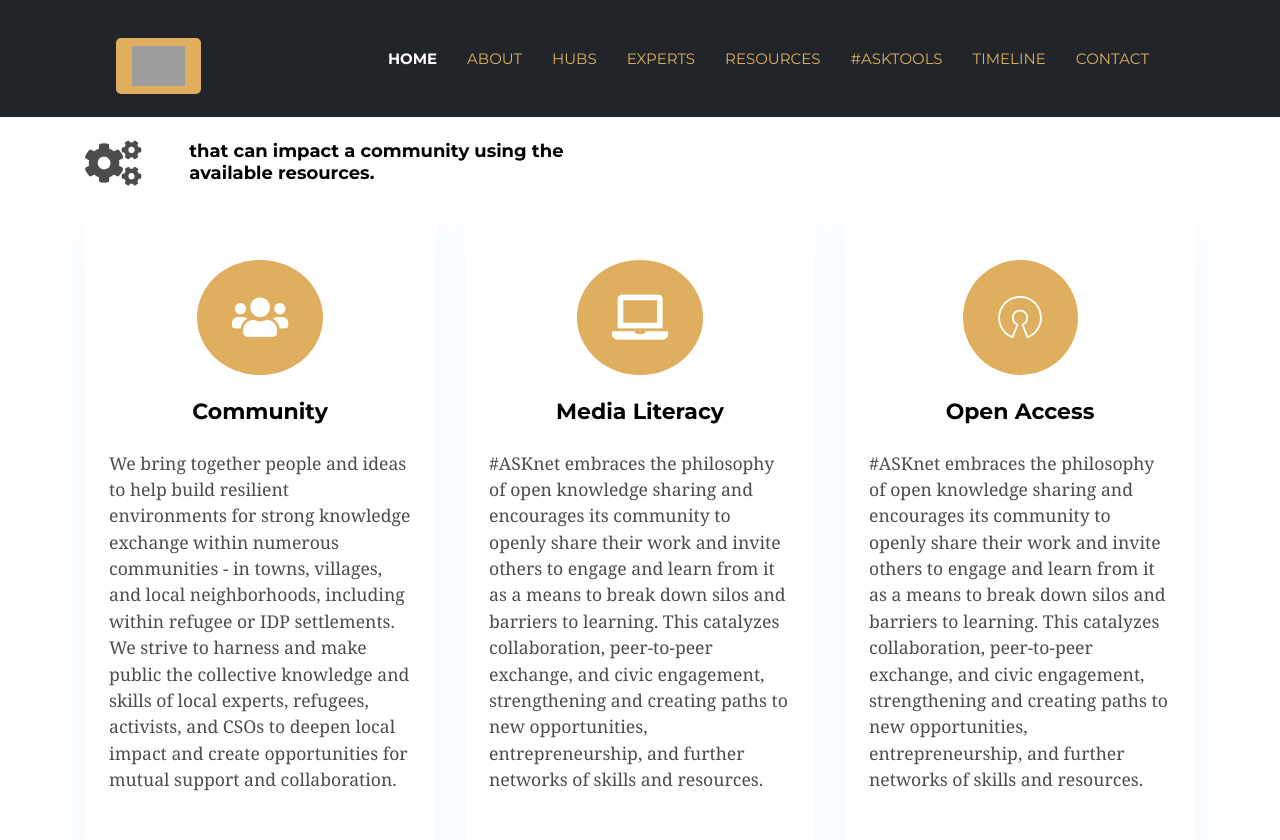
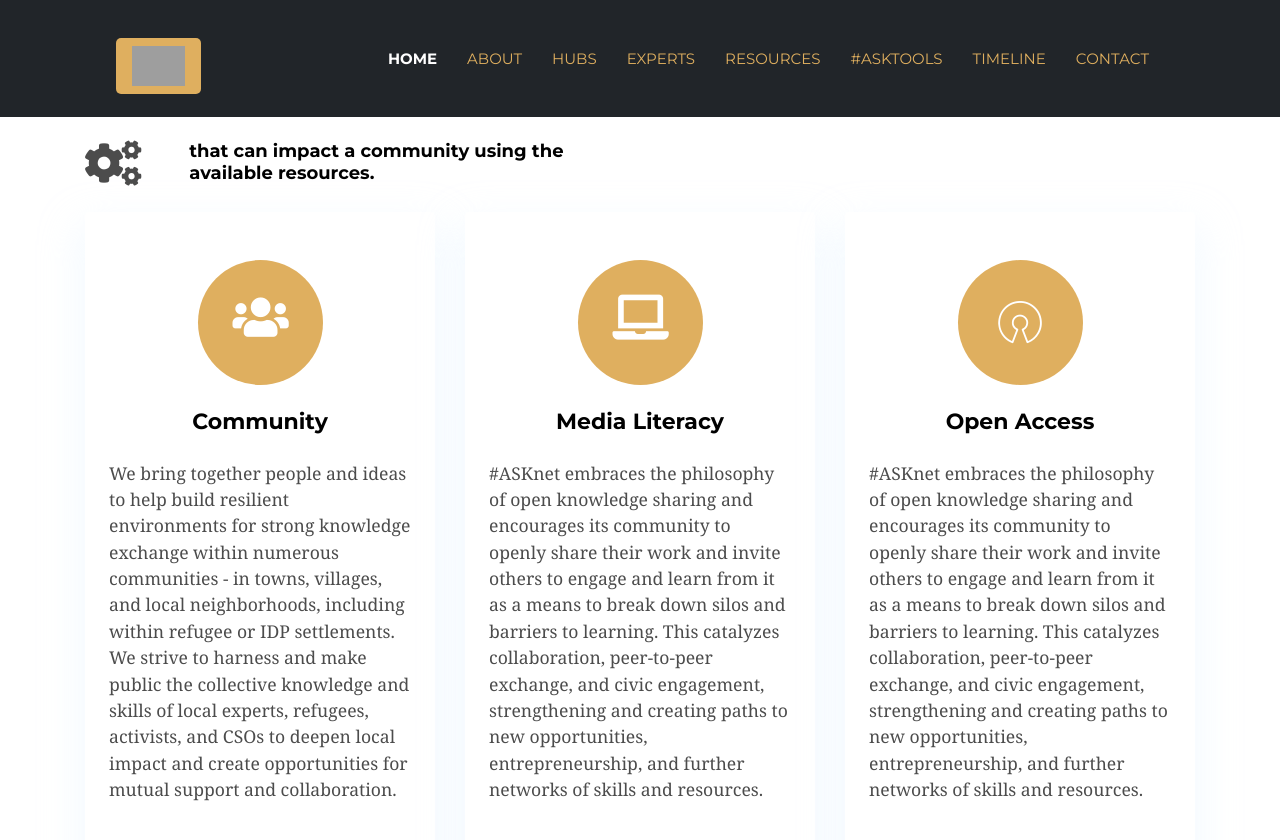
Before and after one commit to ASKnetCommunity/ASKnet.Community, a Jekyll site: the page built from index.html, in a window 1280 px wide and 900 px high, scrolled down 1287 px. Shown: the top 840 px of the window. Built offline with Jekyll 4.4.1, drawn with Linux system fonts in a browser that asks for light colours.

Commit message:
fixed oval icon problem in about section

```diff
--- a/assets/scss/_common.scss
+++ b/assets/scss/_common.scss
@@ -245,7 +245,16 @@ a:hover {
   border-radius: 100%;
   color: $white;
   text-align: center;
+  width: 125px;
+  height: 125px;
+  &::after {
+    display: inline-block;
+    vertical-align: middle;
+    content: "";
+    height: 110%;
+  }
 }
+
 
 .icon-light {
   color: #c8d5ef;
```
